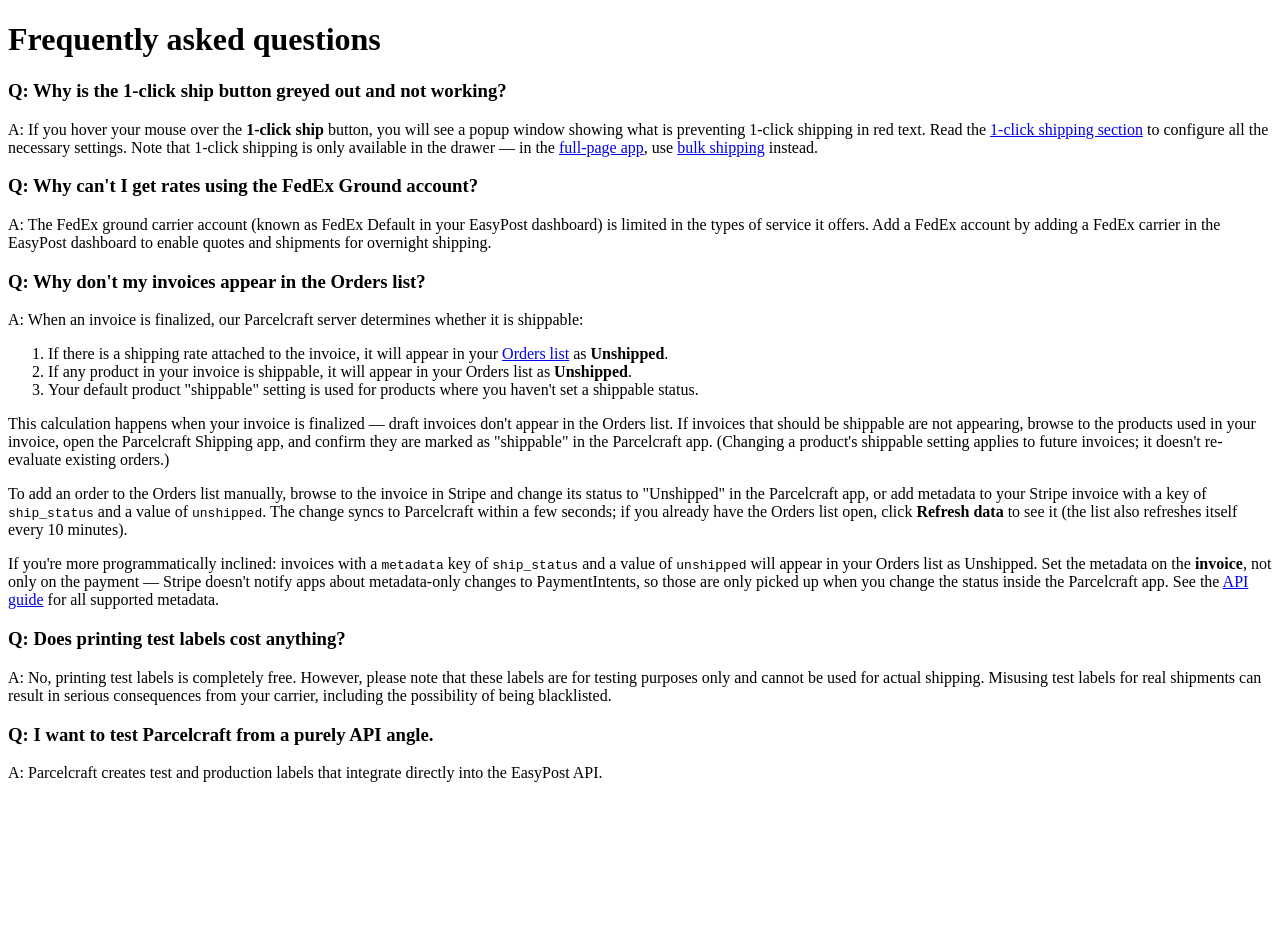
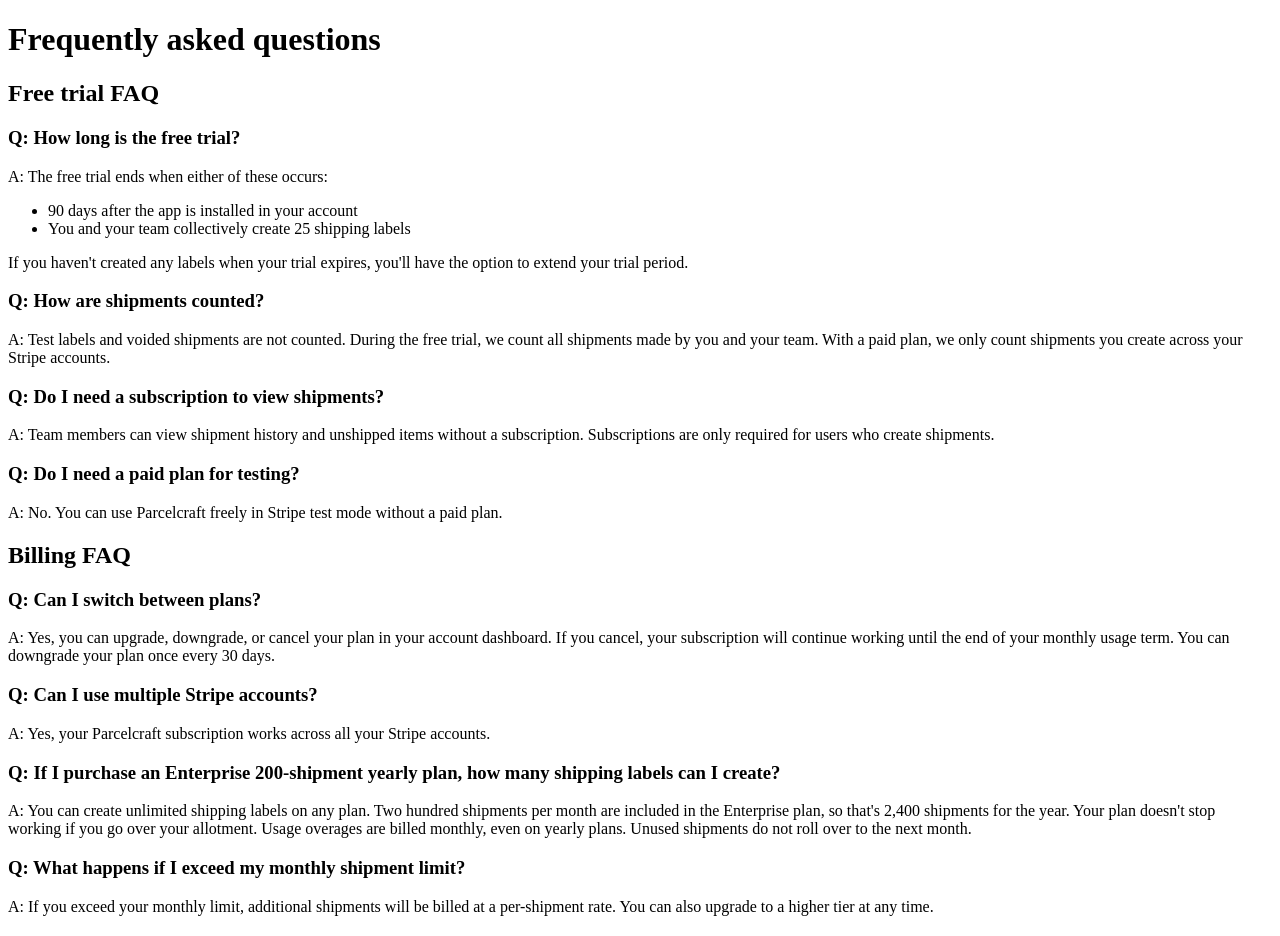
Before and after one commit to parcelcraft/docs, a Next.js app: page /faq in a window 1280 px wide. Shown: the top 936 px of the page. Before the commit the page ends 800 px from the top, so only its background shows below. Built offline with nearby package versions, Linux system fonts and the light colour scheme.

Commit message:
Update international guidance

```diff
--- a/pages/faq.mdx
+++ b/pages/faq.mdx
@@ -1,5 +1,51 @@
 # Frequently asked questions
 
+## Free trial FAQ
+
+### Q: How long is the free trial?
+
+A: The free trial ends when either of these occurs:
+
+- 90 days after the app is installed in your account
+- You and your team collectively create 25 shipping labels
+
+If you haven't created any labels when your trial expires, you'll have the option to extend your trial period.
+
+### Q: How are shipments counted?
+
+A: Test labels and voided shipments are not counted. During the free trial, we count all shipments made by you and your team. With a paid plan, we only count shipments you create across your Stripe accounts.
+
+### Q: Do I need a subscription to view shipments?
+
+A: Team members can view shipment history and unshipped items without a subscription. Subscriptions are only required for users who create shipments.
+
+### Q: Do I need a paid plan for testing?
+
+A: No. You can use Parcelcraft freely in Stripe test mode without a paid plan.
+
+## Billing FAQ
+
+### Q: Can I switch between plans?
+
+A: Yes, you can upgrade, downgrade, or cancel your plan in your account dashboard. If you cancel, your subscription will continue working until the end of your monthly usage term. You can downgrade your plan once every 30 days.
+
+### Q: Can I use multiple Stripe accounts?
+
+A: Yes, your Parcelcraft subscription works across all your Stripe accounts.
+
+### Q: If I purchase an Enterprise 200-shipment yearly plan, how many shipping labels can I create?
+
+A: You can create unlimited shipping labels on any plan. Two hundred shipments per month are included in the Enterprise plan, so that's 2,400 shipments for the year. Your plan doesn't stop working if you go over your allotment. Usage overages are billed monthly, even on yearly plans. Unused shipments do not roll over to the next month.
+
+### Q: What happens if I exceed my monthly shipment limit?
+
+A: If you exceed your monthly limit, additional shipments will be billed at a per-shipment rate. You can also upgrade to a higher tier at any time.
+
+### Q: How does billing work?
+
+A: The billing usage cycle starts on the day you subscribe. Usage overages are billed monthly, even on yearly plans.
+
+## Shipping FAQ
 
 ### Q: Why is the **1-click ship** button greyed out and not working?
 
--- a/pages/international-shipping/_meta.ts
+++ b/pages/international-shipping/_meta.ts
@@ -1,6 +1,5 @@
 export default {
     'international-settings': 'Setting international shipping defaults',
     'tax-identifiers': 'Tax identifiers',
-    'international-test-label': 'Print an international test label',
-    'additional-resources': 'Additional resources'
+    'international-test-label': 'Print an international test label'
 }
```
Also changed, not shown: pages/international-shipping/additional-resources.mdx (deleted, +0 -9 lines), pages/international-shipping/international-test-label.mdx (+33 -4 lines).
